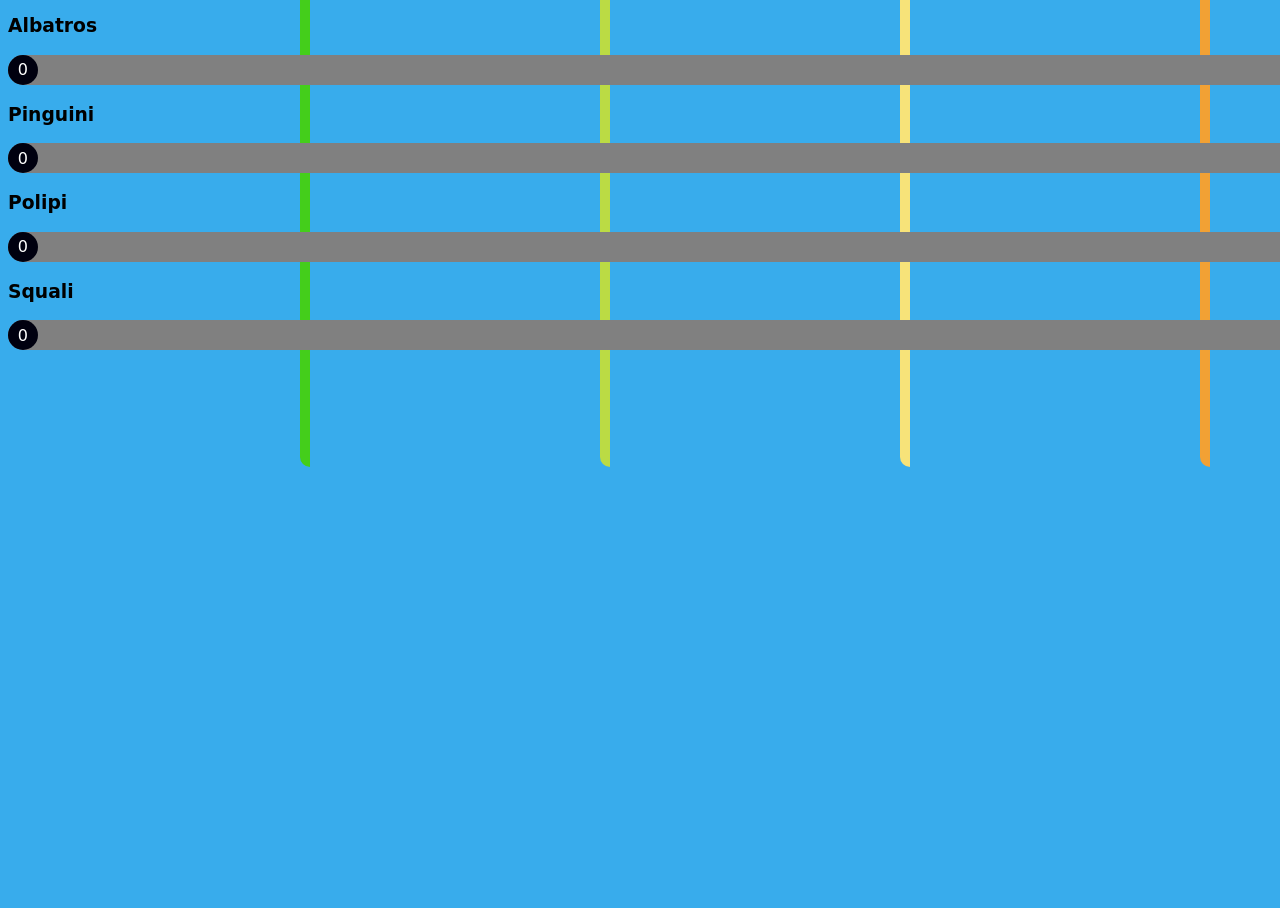
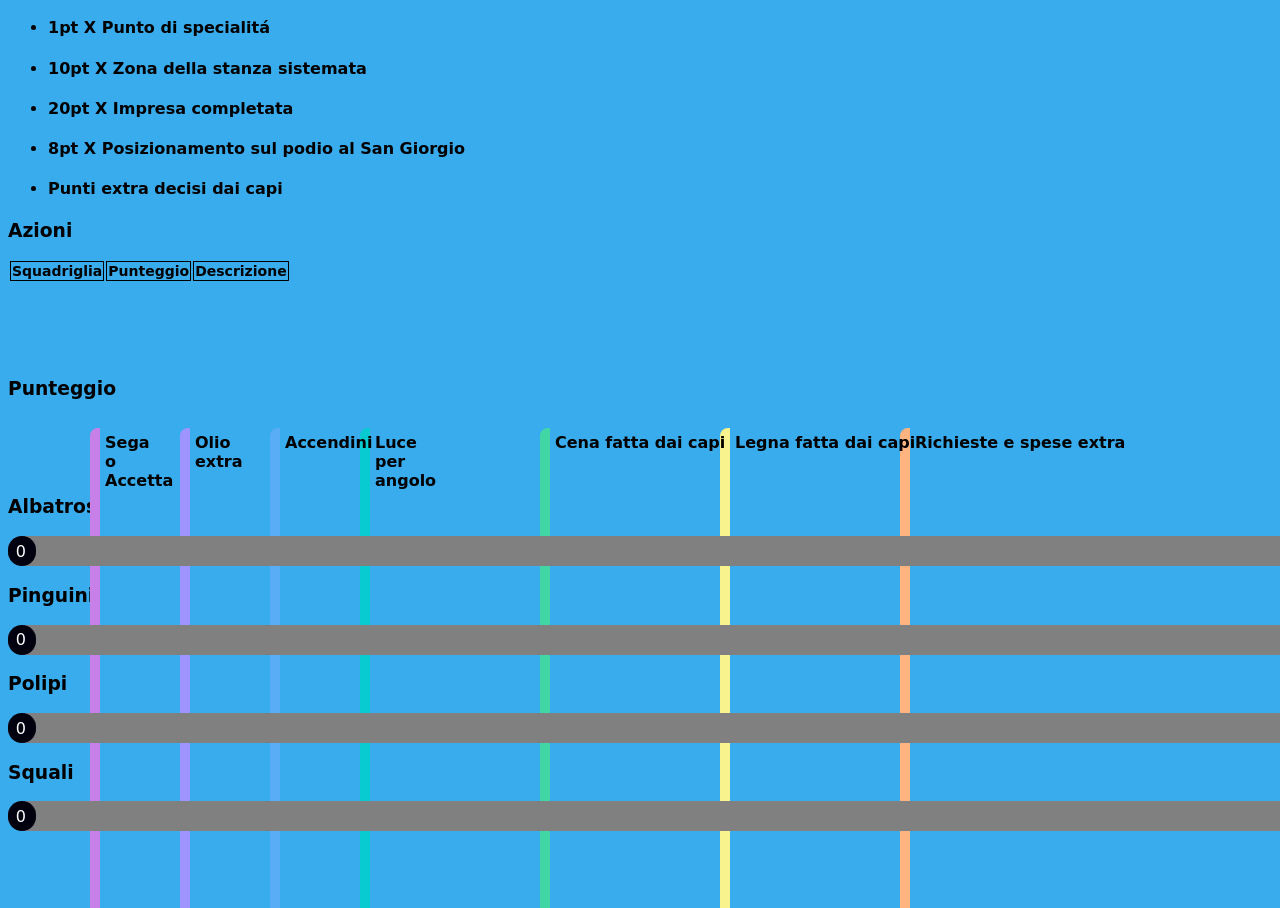
Before and after one commit to kerlemn/repartometro, a plain HTML site: page index.html in a window 1280 px wide. Shown: the part 505-1413 px from the top of the page. Before the commit the page ends 972 px from the top, so only its background shows below. Drawn offline with Linux system fonts and the light colour scheme.

Commit message:
Update index.html

```diff
--- a/index.html
+++ b/index.html
@@ -7,25 +7,39 @@
     <meta name="viewport" content="width=device-width, initial-scale=1.0">
     <script>
 	const alb = 0, pol= 0, pin=0, squ=0;
+    const m=18
 	const prize = [
-		{score:150, color:"#e51f1f", loot:"premio 5"},
-		{score:120, color:"#f2a134", loot:"premio 4"},
-		{score:90, color:"#f7e379", loot:"premio 3"},
-		{score:60, color:"#bbdb44", loot:"premio 2"},
-		{score:30, color:"#44ce1b", loot:"premio 1"},
+        {score:80, color:"#ff6961", loot:"Gardaland (post campo)"},
+        {score:50, color:"#ffb480", loot:"Richieste e spese extra"},
+        {score:40, color:"#f8f38d", loot:"Legna fatta dai capi"},
+		{score:30, color:"#42d6a4", loot:"Cena fatta dai capi"},
+		{score:20, color:"#08cad1", loot:"Luce<br>per<br>angolo"},
+		{score:15, color:"#59adf6", loot:"Accendini"},
+		{score:10, color:"#9d94ff", loot:"Olio<br>extra"},
+		{score:5,  color:"#c780e8", loot:"Sega<br>o<br>Accetta"},
 		{score:0, color:"#00000F"}]
 
+    const activity = [
+		//{team: "Paguri",score:3, reason:"Inventato l'urlo piú bello"},
+	]
+
 	function set(){
-		document.getElementById("AL").setAttribute('style', '--score: "'+ alb +'"; --dim: '+(alb+2)+'0px;--col:'+ getCol(alb)+';');
-		document.getElementById("PI").setAttribute('style', '--score: "'+ pol +'"; --dim: '+(pol+2)+'0px;--col:'+ getCol(pol)+';');
-		document.getElementById("PO").setAttribute('style', '--score: "'+ pin +'"; --dim: '+(pin+2)+'0px;--col:'+ getCol(pin)+';');
-		document.getElementById("SQ").setAttribute('style', '--score: "'+ squ +'"; --dim: '+(squ+2)+'0px;--col:'+ getCol(squ)+';');
+		document.getElementById("AL").setAttribute('style', '--score: "'+ alb +'"; --dim: '+(alb+1)*m+'px;--col:'+ getCol(alb)+';');
+		document.getElementById("PI").setAttribute('style', '--score: "'+ pol +'"; --dim: '+(pol+1)*m+'px;--col:'+ getCol(pol)+';');
+		document.getElementById("PO").setAttribute('style', '--score: "'+ pin +'"; --dim: '+(pin+1)*m+'px;--col:'+ getCol(pin)+';');
+		document.getElementById("SQ").setAttribute('style', '--score: "'+ squ +'"; --dim: '+(squ+1)*m+'px;--col:'+ getCol(squ)+';');
 
 		var cols="";
 		for(let i=0;i<prize.length-1;i++){
-			cols+='<div class="vertical" style="border-left: 10px solid '+prize[i].color+';left:'+prize[i].score+'0px"><b>'+prize[i].loot+'</b></div>'
+			cols+='<div class="vertical" style="border-left: 10px solid '+prize[i].color+';left:'+prize[i].score*m+'px"><b>'+prize[i].loot+'</b></div>'
 		}
 		document.getElementById("cols").innerHTML=cols;
+
+        var tabs="";
+		for(let i=0;i<activity.length;i++){
+			tabs+='<tr><td>'+activity[i].team+'</td><td>'+activity[i].score+'</td><td>'+activity[i].reason+'</td></tr>';
+		}
+		document.getElementById("table").innerHTML=tabs;
 	}
 
 	function getCol(score){
@@ -67,19 +81,60 @@
 	  border-radius: 20px;
 	}
 	.vertical {
-            padding:10px;
+            padding:5px;
             height: 500px;
-            border-radius: 10px;
+            border-radius: 8px;
             position: absolute;
         }
+    th, td {
+	  border: 1px solid black;
+	  border-collapse: collapse;
+	  font-size: 14px;
+	}
+    table {
+        display: block;
+    }
+
+    table {
+        width: 400px;
+        height: 100px;
+        overflow-y: auto;
+        overflow-x: auto;
+    }
     </style>
 </head>
 <body onload="set();">
  <div style="padding-bottom: 10px;">
  	<img src="scout.png" style="width:400px;">
- 	<h1 style="font-size: 2em;">Repartometro</h1>
+ 	<h1 style="font-size: 3em;">Repartometro</h1>
+    <h3>Come guadagnare punti?</h3>
+    <ul>
+        <li><h4>1pt X Punto di specialitá</h4></li>
+        <li><h4>10pt X Zona della stanza sistemata</h4></li>
+        <li><h4>20pt X Impresa completata</h4></li>
+        <li><h4>8pt X Posizionamento sul podio al San Giorgio</h4></li>
+        <li><h4>Punti extra decisi dai capi</h4></li>
+    </ul>
+    <h3>Azioni</h3>
+    <table>
+        <colgroup>
+        <col>
+        <col>
+        <col>
+        </colgroup>
+        <thead>
+          <tr>
+            <th>Squadriglia</th>
+            <th>Punteggio</th>
+            <th>Descrizione</th>
+          </tr>
+        </thead>
+        <tbody id="table">
+        </tbody>
+        </table>
+    <h3>Punteggio</h3>
  </div>
- <div id="cols"></div>
+<div id="cols"></div>
 <div style="padding-top: 50px;">
     <div>
     	<h3>Albatros</h3>
```
